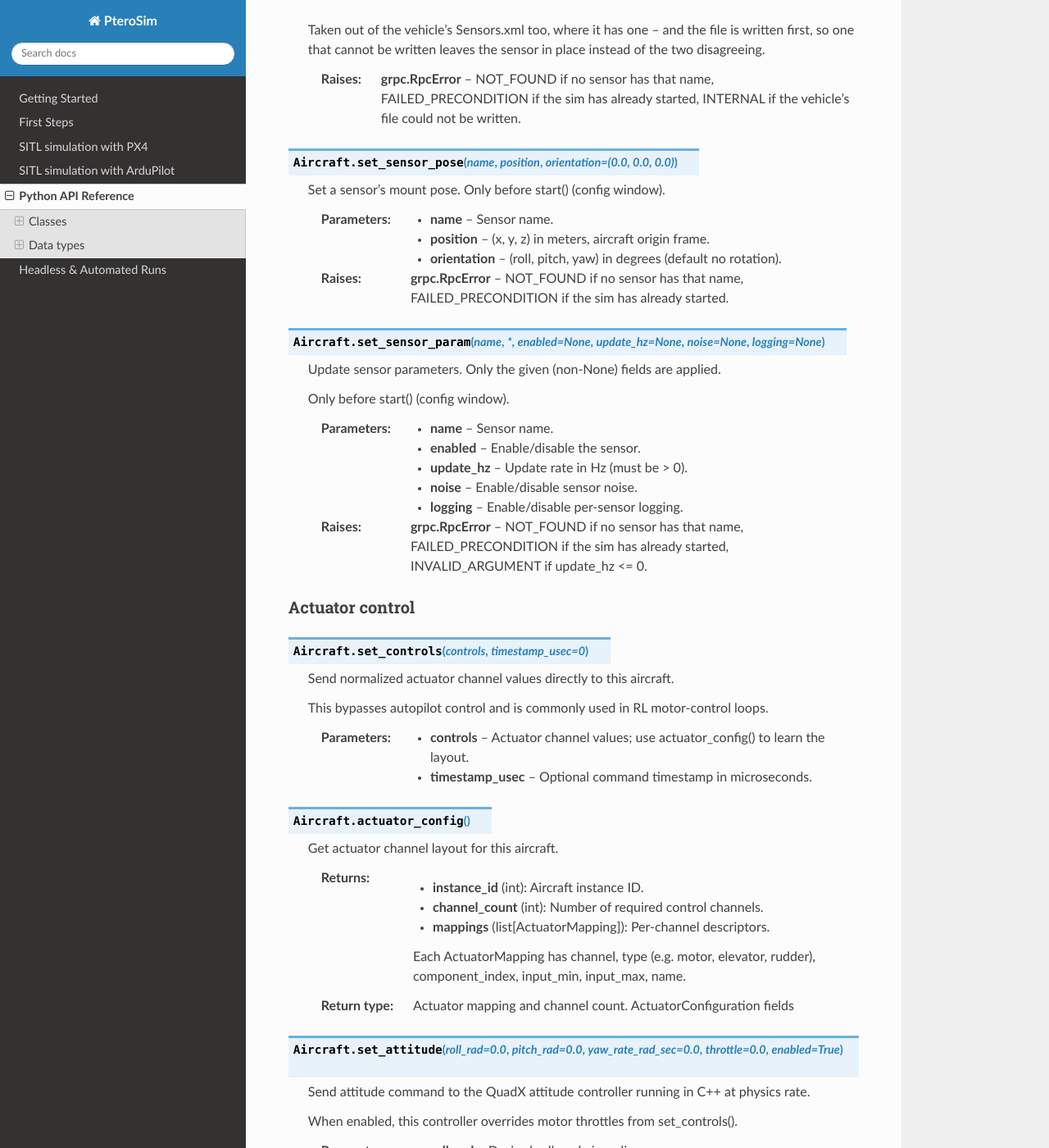
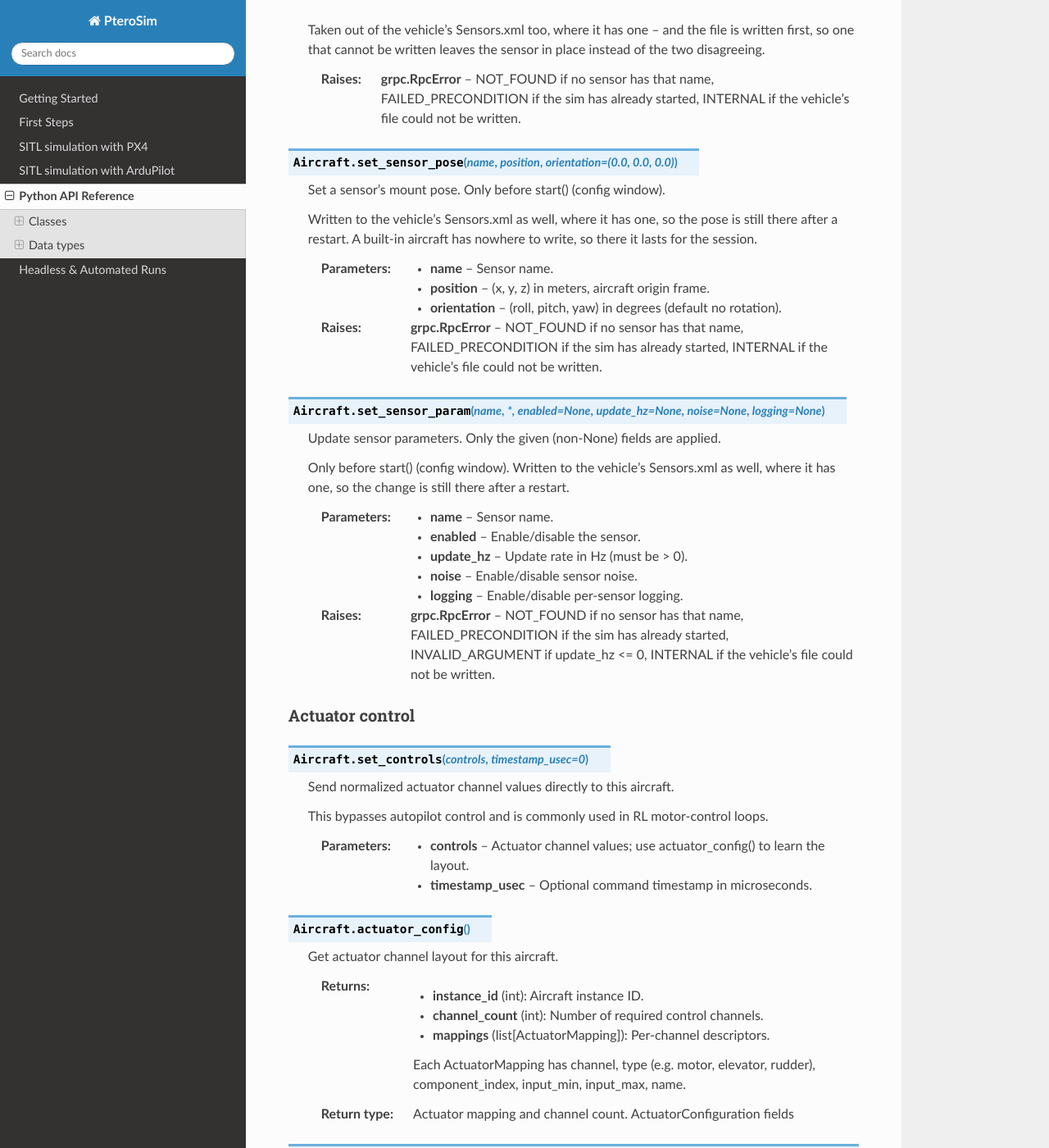
Before and after one commit to AlexanderRex/PteroSimDocs, a Sphinx documentation site: the page built from docs/source/python_api.rst, in a window 1280 px wide and 1400 px high, scrolled down 7795 px. Shown: the whole window at 82% size. Built offline with Sphinx 7.4.7 and the Read the Docs theme 3.1.0, drawn with Linux system fonts in a browser that asks for light colours.

Commit message:
docs: regenerate python_api.rst from SDK 9ae89ed590cfac6933940487d84be954bf3c82fb

```diff
--- a/docs/source/python_api.rst
+++ b/docs/source/python_api.rst
@@ -382,18 +382,24 @@ Readings are the noisy sensor outputs. Reads require the simulation started; rec
 
    Set a sensor's mount pose. Only before start() (config window).
 
+   Written to the vehicle's Sensors.xml as well, where it has one, so the
+   pose is still there after a restart. A built-in aircraft has nowhere to
+   write, so there it lasts for the session.
+
    :param name: Sensor name.
    :param position: (x, y, z) in meters, aircraft origin frame.
    :param orientation: (roll, pitch, yaw) in degrees (default no rotation).
 
    :raises grpc.RpcError: NOT_FOUND if no sensor has that name,
-       FAILED_PRECONDITION if the sim has already started.
+       FAILED_PRECONDITION if the sim has already started,
+       INTERNAL if the vehicle's file could not be written.
 
 .. py:method:: Aircraft.set_sensor_param(name, *, enabled=None, update_hz=None, noise=None, logging=None)
 
    Update sensor parameters. Only the given (non-None) fields are applied.
 
-   Only before start() (config window).
+   Only before start() (config window). Written to the vehicle's Sensors.xml
+   as well, where it has one, so the change is still there after a restart.
 
    :param name: Sensor name.
    :param enabled: Enable/disable the sensor.
@@ -403,7 +409,8 @@ Readings are the noisy sensor outputs. Reads require the simulation started; rec
 
    :raises grpc.RpcError: NOT_FOUND if no sensor has that name,
        FAILED_PRECONDITION if the sim has already started,
-       INVALID_ARGUMENT if update_hz <= 0.
+       INVALID_ARGUMENT if update_hz <= 0,
+       INTERNAL if the vehicle's file could not be written.
 
 Actuator control
 ^^^^^^^^^^^^^^^^
```
